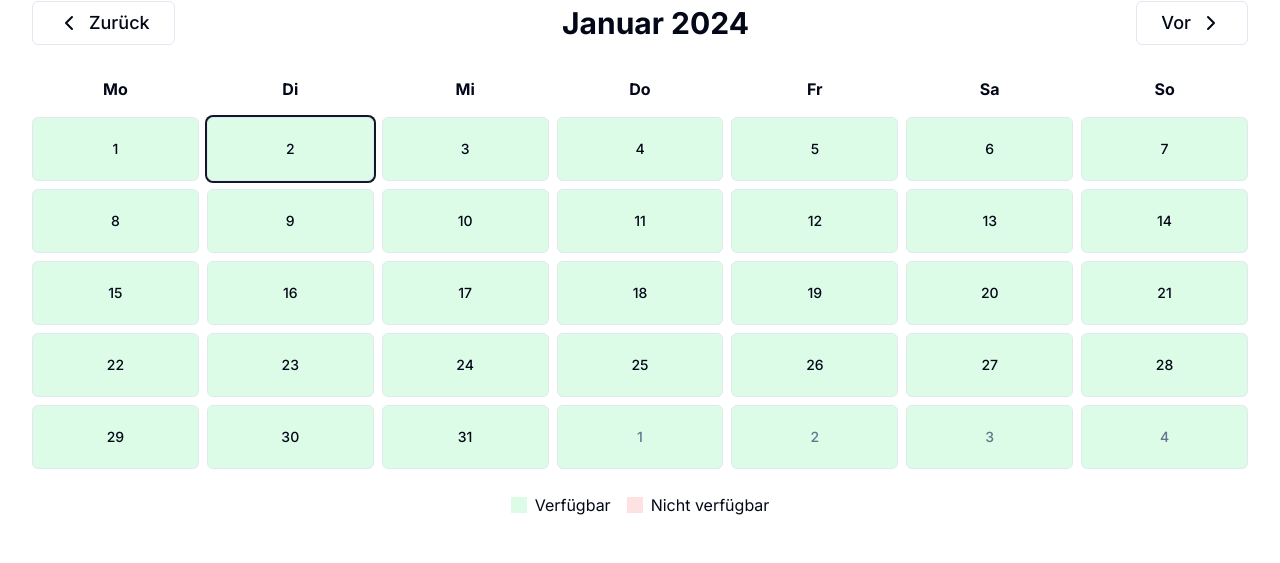
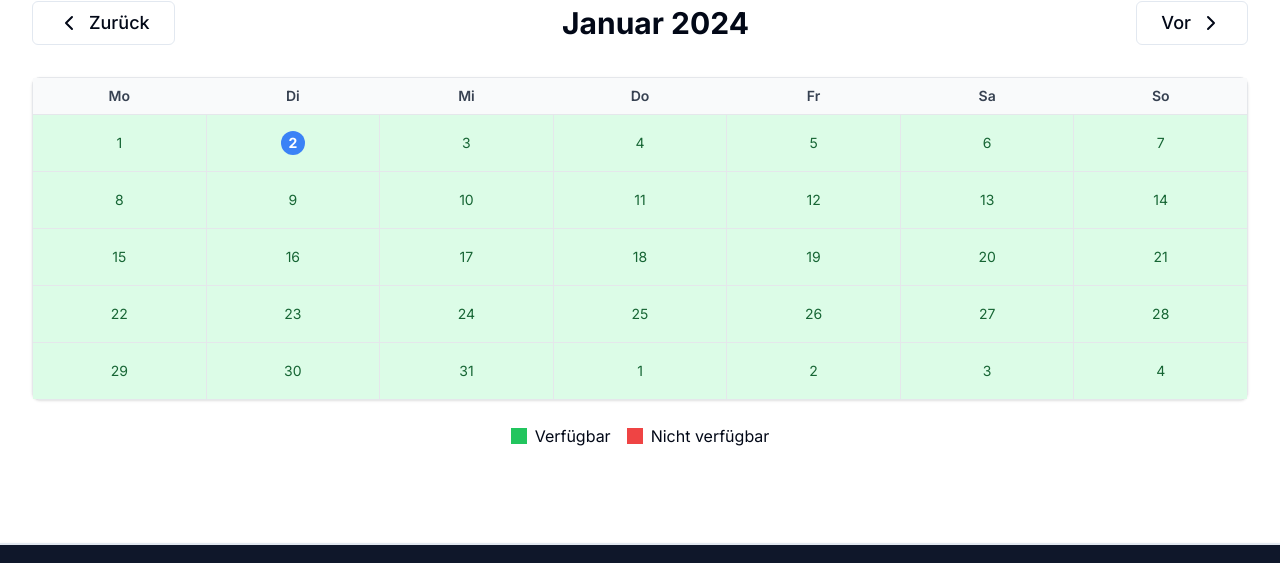
Before and after one commit to Pudl0/westerloy, a Next.js app: page /dorfgeschehen/muehlenhof in a window 1280 px wide. Shown: the part 203-766 px from the top of the page. Built offline with nearby package versions, Linux system fonts and the light colour scheme; no server answers.

Commit message:
fixing calender

```diff
--- a/src/app/api/calenderevents/route.tsx
+++ b/src/app/api/calenderevents/route.tsx
@@ -32,7 +32,6 @@ export async function GET(request: NextRequest) {
         id: true,
         title: true,
         date: true,
-        isAvailable: true,
         details: true,
       },
     });
@@ -59,7 +58,6 @@ export async function POST(request: NextRequest) {
       data: {
         title,
         date: new Date(date),
-        isAvailable: false,
         details,
       },
     });
--- a/src/components/calender/calender.tsx
+++ b/src/components/calender/calender.tsx
@@ -15,7 +15,7 @@ function CalendarWithForm() {
   const { data: session } = useSession();
   const { currentDate, calendarDays, changeMonth, goToCurrentMonth, isCurrentMonth } = useCalendar();
   const { events, isLoading, fetchEvents, createEvent } = useEvents();
-  const [selectedDay, setSelectedDay] = useState<CalendarEvent | null>(null);
+  const [selectedDay, setSelectedDay] = useState<CalendarDate | null>(null);
   const [isFormDialogOpen, setIsFormDialogOpen] = useState(false);
   const [formInitialDate, setFormInitialDate] = useState<Date | undefined>(undefined);
 
@@ -23,7 +23,7 @@ function CalendarWithForm() {
     fetchEvents(currentDate.getMonth());
   }, [currentDate, fetchEvents]);
 
-  const calendarDaysWithAvailability: CalendarDate[] = calendarDays.map((day) => {
+  const calendarDaysWithEvents: CalendarDate[] = calendarDays.map((day) => {
     const event = events.find(
       (event) =>
         event.date.getDate() === day.date.getDate() &&
@@ -32,34 +32,30 @@ function CalendarWithForm() {
     );
     return {
       ...day,
-      isAvailable: event ? event.isAvailable : true,
+      event: event,
     };
   });
 
   const handleDayClick = useCallback(
-    (date: Date) => {
-      const event = events.find(
-        (event: CalendarEvent) =>
-          event.date.getDate() === date.getDate() &&
-          event.date.getMonth() === date.getMonth() &&
-          event.date.getFullYear() === date.getFullYear()
-      );
-      if (event) {
-        setSelectedDay(event);
+    (day: CalendarDate) => {
+      if (day.event) {
+        setSelectedDay(day);
       } else if (session) {
-        setFormInitialDate(date);
+        setFormInitialDate(day.date);
         setIsFormDialogOpen(true);
       } else {
         setSelectedDay({
-          id: 0,
-          title: 'Verfügbar',
-          date: date,
-          isAvailable: true,
-          details: 'Dieser Tag ist verfügbar.',
+          ...day,
+          event: {
+            id: 0,
+            title: 'Verfügbar',
+            date: day.date,
+            details: 'Dieser Tag ist verfügbar.',
+          },
         });
       }
     },
-    [events, session]
+    [session]
   );
 
   const handleEventSubmit = async (values: Omit<CalendarEvent, 'id'>) => {
@@ -81,22 +77,22 @@ function CalendarWithForm() {
         onNextMonth={() => changeMonth(1)}
         onGoToCurrentMonth={goToCurrentMonth}
       />
-      <CalendarGrid calendarDays={calendarDaysWithAvailability} onDayClick={handleDayClick} />
+      <CalendarGrid calendarDays={calendarDaysWithEvents} onDayClick={handleDayClick} />
       {isLoading && <div className="text-center">Lade Ereignisse...</div>}
       <div className="mt-6 flex justify-center space-x-4">
         <div className="flex items-center">
-          <div className="mr-2 h-4 w-4 bg-green-100"></div>
+          <div className="mr-2 h-4 w-4 bg-green-500"></div>
           <span>Verfügbar</span>
         </div>
         <div className="flex items-center">
-          <div className="mr-2 h-4 w-4 bg-red-100"></div>
+          <div className="mr-2 h-4 w-4 bg-red-500"></div>
           <span>Nicht verfügbar</span>
         </div>
       </div>
       <Dialog open={!!selectedDay} onOpenChange={(open) => !open && setSelectedDay(null)}>
         <DialogContent>
           <DialogHeader>
-            <DialogTitle>{selectedDay?.title}</DialogTitle>
+            <DialogTitle>{selectedDay?.event?.title || 'Kalendereintrag'}</DialogTitle>
           </DialogHeader>
           <DialogDescription>
             Datum:{' '}
@@ -107,8 +103,8 @@ function CalendarWithForm() {
               day: 'numeric',
             })}
           </DialogDescription>
-          <p>Status: {selectedDay?.isAvailable ? 'Verfügbar' : 'Nicht verfügbar'}</p>
-          <p>{selectedDay?.details}</p>
+          <p>Status: {selectedDay?.event ? 'Nicht verfügbar' : 'Verfügbar'}</p>
+          <p>{selectedDay?.event?.details || 'Keine weiteren Details verfügbar.'}</p>
         </DialogContent>
       </Dialog>
       {session && (
--- a/src/components/calender/components/calender-grid.tsx
+++ b/src/components/calender/components/calender-grid.tsx
@@ -1,36 +1,46 @@
-import { WEEKDAYS } from '@/components/calender/constants';
 import { CalendarDate } from '@/components/calender/types/calender-types';
-import { Button } from '@/components/ui/button';
 import { cn } from '@/lib/utils/utils';
 
 interface CalendarGridProps {
   calendarDays: CalendarDate[];
-  onDayClick: (date: Date) => void;
+  onDayClick: (day: CalendarDate) => void;
 }
 
 export function CalendarGrid({ calendarDays, onDayClick }: CalendarGridProps) {
   return (
-    <div className="mb-4 grid grid-cols-7 gap-2">
-      {WEEKDAYS.map((day) => (
-        <div key={day} className="pb-2 text-center font-bold">
-          {day.slice(0, 2)}
+    <div className="rounded-lg border border-gray-200 bg-white shadow">
+      <div className="grid grid-cols-7 gap-px border-b border-gray-200 bg-gray-50">
+        {['Mo', 'Di', 'Mi', 'Do', 'Fr', 'Sa', 'So'].map((day) => (
+          <div key={day} className="py-2 text-center text-sm font-semibold text-gray-700">
+            {day}
           </div>
         ))}
+      </div>
+      <div className="grid grid-cols-7 gap-px bg-gray-200">
         {calendarDays.map((day, index) => (
-        <Button
+          <button
             key={index}
-          onClick={() => onDayClick(day.date)}
-          variant="outline"
+            onClick={() => onDayClick(day)}
             className={cn(
-            'h-16',
-            day.isCurrentMonth ? 'bg-background' : 'bg-muted text-muted-foreground',
-            day.isToday && 'ring-2 ring-primary',
-            day.isAvailable ? 'bg-green-100 hover:bg-green-200' : 'bg-red-100 hover:bg-red-200'
+              'flex h-14 flex-col items-center justify-center p-1 text-sm transition-colors duration-200 ease-in-out focus:outline-none focus:ring-2 focus:ring-inset focus:ring-blue-500',
+              day.isCurrentMonth ? 'bg-white hover:bg-gray-50' : 'bg-gray-50 text-gray-400',
+              day.isToday && 'font-bold',
+              day.event ? 'bg-red-100 text-red-800 hover:bg-red-200' : 'bg-green-100 text-green-800 hover:bg-green-200'
+            )}
+          >
+            <time
+              dateTime={day.date.toISOString().split('T')[0]}
+              className={cn(
+                'flex h-6 w-6 items-center justify-center rounded-full',
+                day.isToday && 'bg-blue-500 text-white'
               )}
             >
               {day.date.getDate()}
-        </Button>
+            </time>
+            {day.event && <span className="mt-1 h-1 w-1 rounded-full bg-red-600" aria-hidden="true"></span>}
+          </button>
         ))}
+      </div>
     </div>
   );
 }
--- a/src/components/calender/types/calender-types.ts
+++ b/src/components/calender/types/calender-types.ts
@@ -1,3 +1,10 @@
+export interface CalendarDate {
+  date: Date;
+  isCurrentMonth: boolean;
+  isToday: boolean;
+  event?: CalendarEvent;
+}
+
 export interface CalendarEvent {
   id: number;
   title: string;
@@ -5,10 +12,28 @@ export interface CalendarEvent {
   details: string;
 }
 
-export interface CalendarDate {
-  date: Date;
+export interface CalendarProps {
+  currentDate: Date;
+  calendarDays: CalendarDate[];
+  changeMonth: (delta: number) => void;
+  goToCurrentMonth: () => void;
   isCurrentMonth: boolean;
-  isToday: boolean;
-  hasEvent: boolean;
-  isAvailable?: boolean;
 }
+
+export interface CalendarHeaderProps {
+  currentDate: Date;
+  isCurrentMonth: boolean;
+  onPrevMonth: () => void;
+  onNextMonth: () => void;
+  onGoToCurrentMonth: () => void;
+}
+
+export interface CalendarGridProps {
+  calendarDays: CalendarDate[];
+  onDayClick: (day: CalendarDate) => void;
+}
+
+export interface EventFormProps {
+  onSubmit: (values: Omit<CalendarEvent, 'id'>) => Promise<void>;
+  initialDate?: Date;
+}
```
Also changed, not shown: 1 other file (tests, documents, lock files or other folders). Lines whose indentation alone changed are shown as unchanged.
